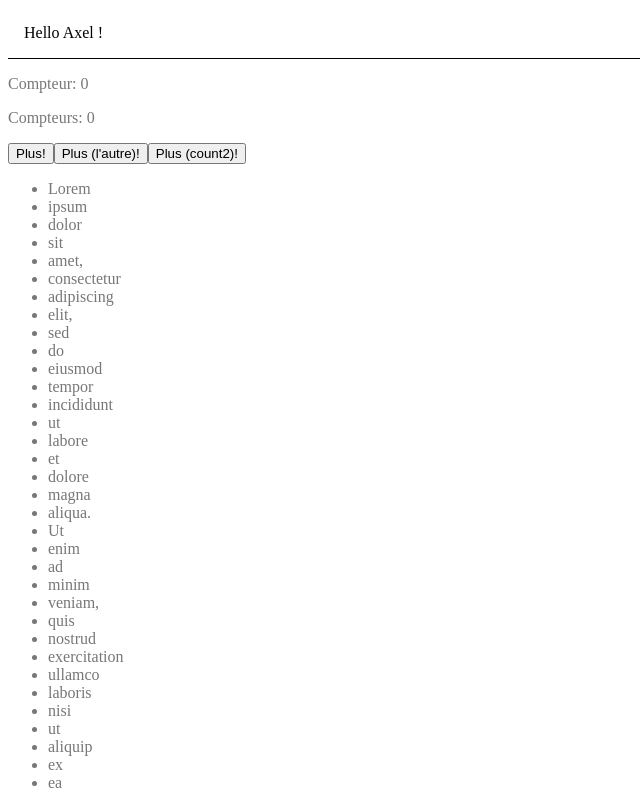
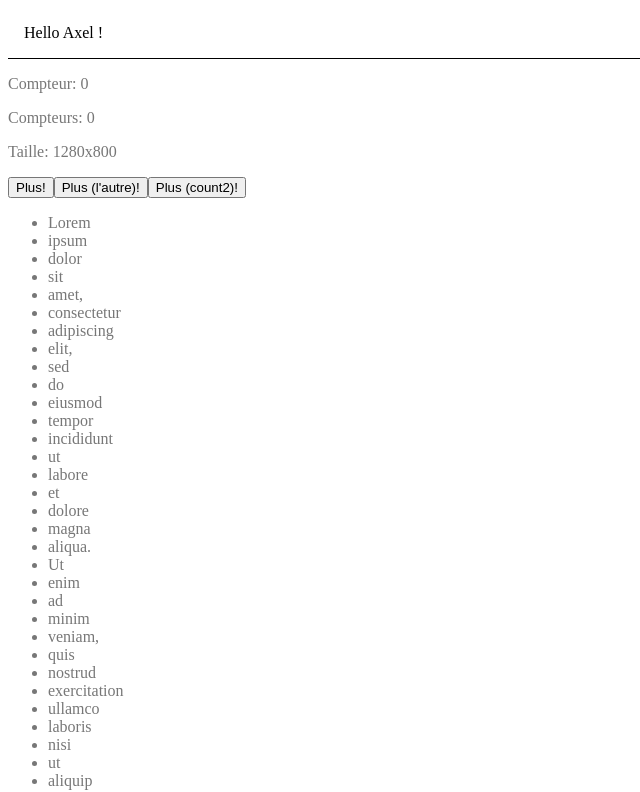
Before and after one commit to Elanis/tp1-react, a React (Vite) app: page / in a window 1280 px wide. Shown: the top 792 px of the page, without its empty margins (0-640 px from the left). Built offline with nearby package versions, Linux system fonts and the light colour scheme.

Commit message:
Custom hook

```diff
--- a/src/components/Body/index.jsx
+++ b/src/components/Body/index.jsx
@@ -1,12 +1,15 @@
 import { useEffect, useState } from 'react';
 
 import monTraitementPourBody from '../../business/monTraitementPourBody.js';
+import useWindowDimensions from '../../hooks/useWindowDimensions.js';
 
 import './index.css';
 
 export default function Body() {
 	const [count, setCount] = useState(0);
 	const [count2, setCount2] = useState(0);
+
+	const { width, height } = useWindowDimensions();
 
 	useEffect(() => {
 		document.title = `(${count2}) Application React`;
@@ -19,6 +22,8 @@ export default function Body() {
 		<div className="body">
 			<p>Compteur: {count}</p>
 			<p>Compteurs: {count + count2}</p>
+
+			<p>Taille: {width}x{height}</p>
 
 			<input type="button" onClick={() => setCount((currCount) => currCount + 1)} value="Plus!" />
 			<input type="button" onClick={() => setCount(monTraitementPourBody)} value="Plus (l'autre)!" />
--- /dev/null
+++ b/src/hooks/useWindowDimensions.js
@@ -0,0 +1,24 @@
+import { useState, useEffect } from 'react';
+
+function getWindowDimensions() {
+	const { clientWidth: width, clientHeight: height } = document.documentElement;
+	return {
+		width,
+		height,
+	};
+}
+
+export default function useWindowDimensions() {
+	const [windowDimensions, setWindowDimensions] = useState(getWindowDimensions());
+
+	useEffect(() => {
+		function handleResize() {
+			setWindowDimensions(getWindowDimensions());
+		}
+
+		window.addEventListener('resize', handleResize);
+		return () => window.removeEventListener('resize', handleResize);
+	}, []);
+
+	return windowDimensions;
+}
```
